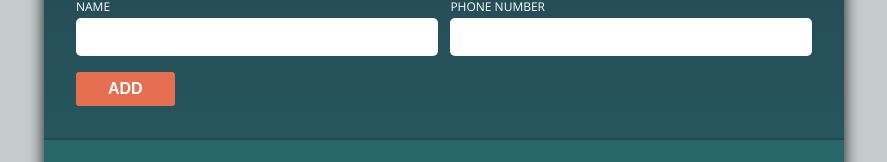
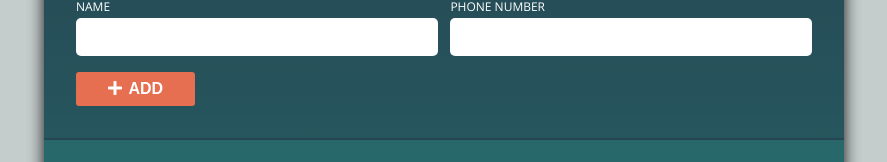
Before and after one commit to aweidele/phonebook, a React (Create React App) app: page / in a window 1280 px wide. Shown: the part 167-329 px from the top of the page, without its empty margins (196-1083 px from the left). Built offline with nearby package versions, Linux system fonts and the light colour scheme.

Commit message:
Add a plus icon

```diff
--- a/src/App.scss
+++ b/src/App.scss
@@ -47,6 +47,10 @@ h2 {
   font-size: 16px;
   text-transform: uppercase;
   border-radius: 3px;
+
+  svg {
+    margin: 0 0.4rem 0 0;
+  }
 }
 
 .btn-icon {
--- a/src/components/contactForm.jsx
+++ b/src/components/contactForm.jsx
@@ -1,4 +1,6 @@
 import React, { Component } from "react";
+import { FontAwesomeIcon } from "@fortawesome/react-fontawesome";
+import { faPlus } from "@fortawesome/free-solid-svg-icons";
 
 class ContactForm extends Component {
   constructor(props) {
@@ -104,7 +106,10 @@ class ContactForm extends Component {
             </div>
           </div>
           <div className={this.isError()}>{this.state.error}</div>
-          <button className="btn btn-primary">Add</button>
+          <button className="btn btn-primary">
+            <FontAwesomeIcon icon={faPlus} />
+            Add
+          </button>
         </form>
       </div>
     );
```
